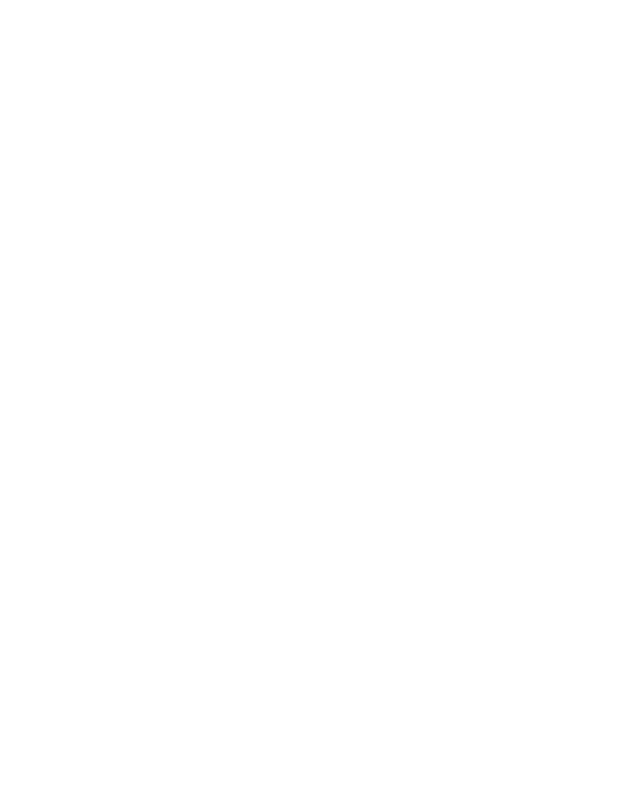
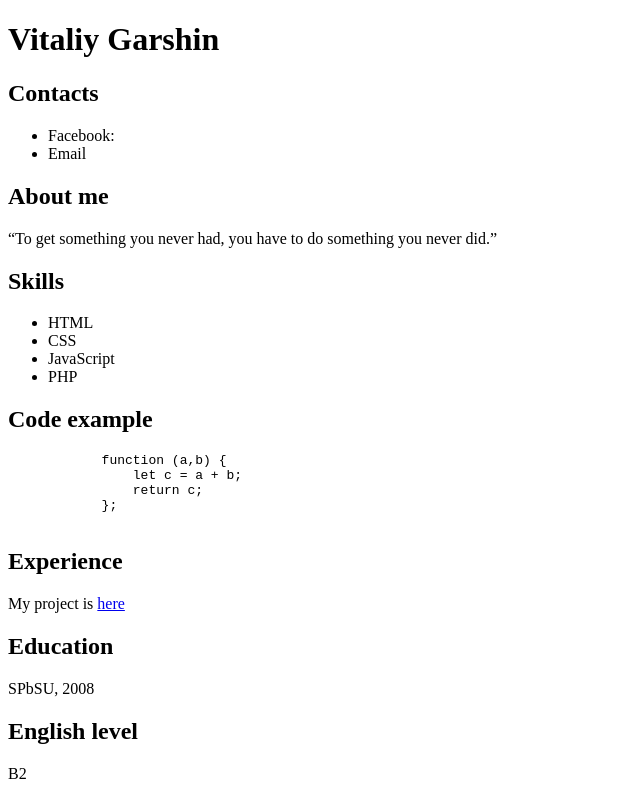
Before and after one commit to VitaliyStepanovich/rsschool-cv, a plain HTML site: page index.html in a window 1280 px wide. Shown: the whole page, without its empty margins (0-640 px from the left). Drawn offline with Linux system fonts and the light colour scheme.

Commit message:
feat: add html structure

```diff
--- a/index.html
+++ b/index.html
@@ -6,6 +6,58 @@
     <title>Document</title>
 </head>
 <body>
-
+<header class="header">
+    <div class="container">
+        <h1>Vitaliy Garshin</h1>
+    </div>
+</header>
+<section class="content">
+    <div class="container">
+        <div class="content__photo"></div>
+            <div class="content__contacts">
+                <h2>Contacts</h2>
+                <ul>
+                    <li>Facebook:<a href="vitaly.garshin.1"></a></li>
+                    <li>Email <a href="mailto: vitaliys.garshin@gmail.com"></a></li>
+                </ul>
+        </div>
+    </div>
+</section>
+<section class="about">
+    <div class="container">
+        <h2>About me</h2>
+        <q>To get something you never had, you have to do something you never did.</q>
+    </div>
+</section>
+<section class="skills">
+    <h2>Skills</h2>
+    <ul>
+        <li>HTML</li>
+        <li>CSS</li>
+        <li>JavaScript</li>
+        <li>PHP</li>
+    </ul>
+</section>
+<section class="code">
+    <div class="container">
+        <h2>Code example</h2>
+        <pre>
+            function (a,b) {
+                let c = a + b;
+                return c;
+            };
+        </pre>
+    </div>
+</section>
+<section class="experience">
+   <h2>Experience</h2>
+   <p>My project is <a href="/">here</a></p>
+</section>
+<section class="education">
+    <h2>Education</h2>
+    <p>SPbSU, 2008</p>
+    <h2>English level</h2>
+    <p>B2</p>
+</section>
 </body>
 </html>
```
